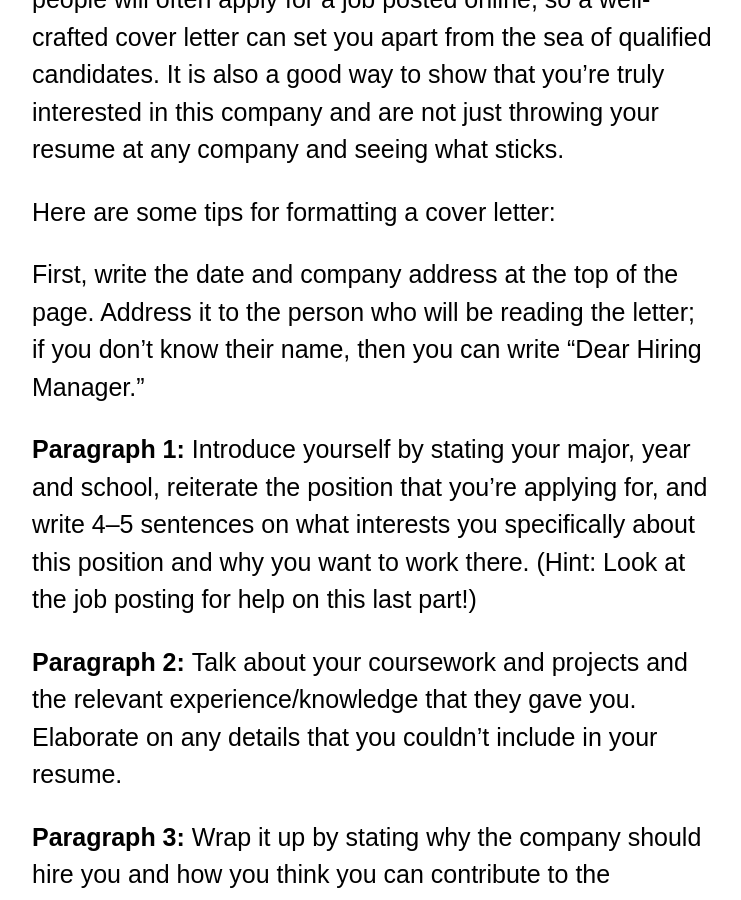
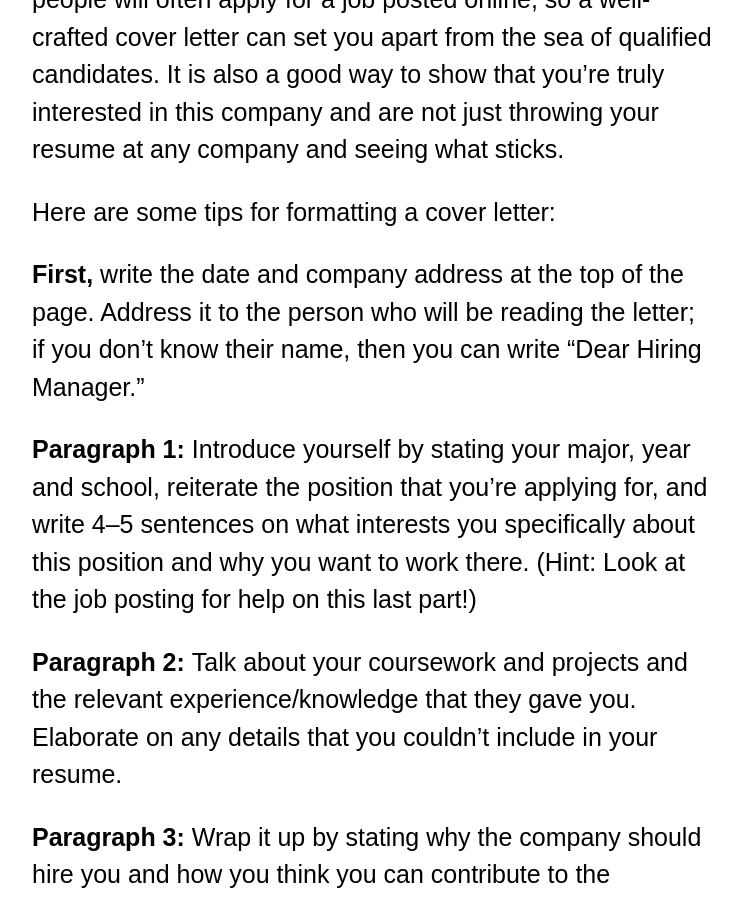
Before and after one commit to skapur12/skapur12.github.io, a Jekyll site: the page built from _posts/2020-02-16-How-To-Land-Your-First-Software-Engineering-Internship.md, in a window 1280 px wide and 900 px high, scrolled down 1246 px. Shown: the whole window, without its empty margins (268-1009 px from the left). Built offline with Jekyll 4.4.1, drawn with Linux system fonts in a browser that asks for light colours; nearby versions of some CDN libraries; comment, search, counter and statistics services are not loaded.

Commit message:
Added bold tags

```diff
--- a/_posts/2020-02-16-How-To-Land-Your-First-Software-Engineering-Internship.md
+++ b/_posts/2020-02-16-How-To-Land-Your-First-Software-Engineering-Internship.md
@@ -21,7 +21,7 @@ The cover letter is a way to differentiate yourself from all of the other candid
 
 Here are some tips for formatting a cover letter:
 
-First, write the date and company address at the top of the page. Address it to the person who will be reading the letter; if you don’t know their name, then you can write “Dear Hiring Manager.”
+<b> First, </b> write the date and company address at the top of the page. Address it to the person who will be reading the letter; if you don’t know their name, then you can write “Dear Hiring Manager.”
 
 <b> Paragraph 1: </b> Introduce yourself by stating your major, year and school, reiterate the position that you’re applying for, and write 4–5 sentences on what interests you specifically about this position and why you want to work there. (Hint: Look at the job posting for help on this last part!)
 
```
